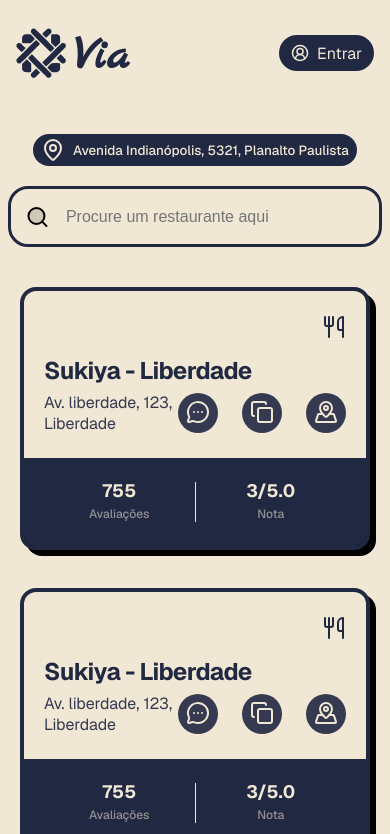
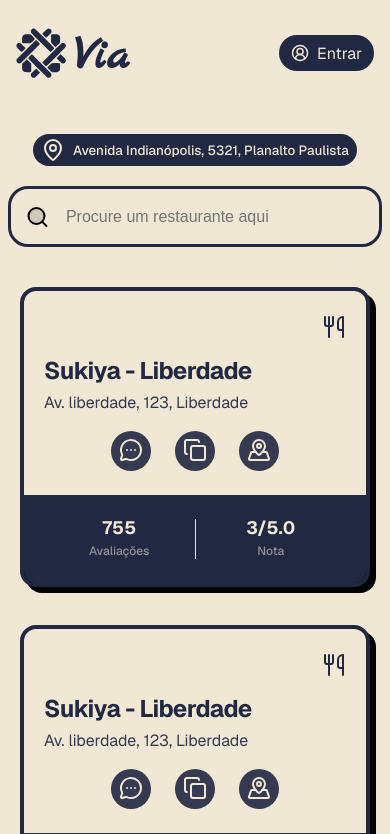
Before and after one commit to cesar-lima/VIA, a Next.js app: page / in a window 390 px wide. Shown: the top 834 px of the page. Built offline with nearby package versions, Linux system fonts and the light colour scheme.

Commit message:
alteração do posicionamento dos icones no card visando a responsividade do componente

```diff
--- a/app/components/Card/card.css
+++ b/app/components/Card/card.css
@@ -45,13 +45,13 @@
     font-weight: 400;
     color: #212842;
     display: flex;
+    justify-content: space-between;
 }
 
 .handle-buttons {
     display: flex;
     align-items: center;
     gap: 24px;
-    margin-left: auto;
 
     & div, a{
         cursor: pointer;
@@ -113,6 +113,15 @@
         box-shadow: 8px 8px 0px #000;
     }
 
+    .handle{
+        flex-direction: column;
+        gap: 18px;
+    }
+
+    .handle-buttons{
+        justify-content: center;
+    }
+
     .stat-number {
         font-size: 18px;
     }
```
